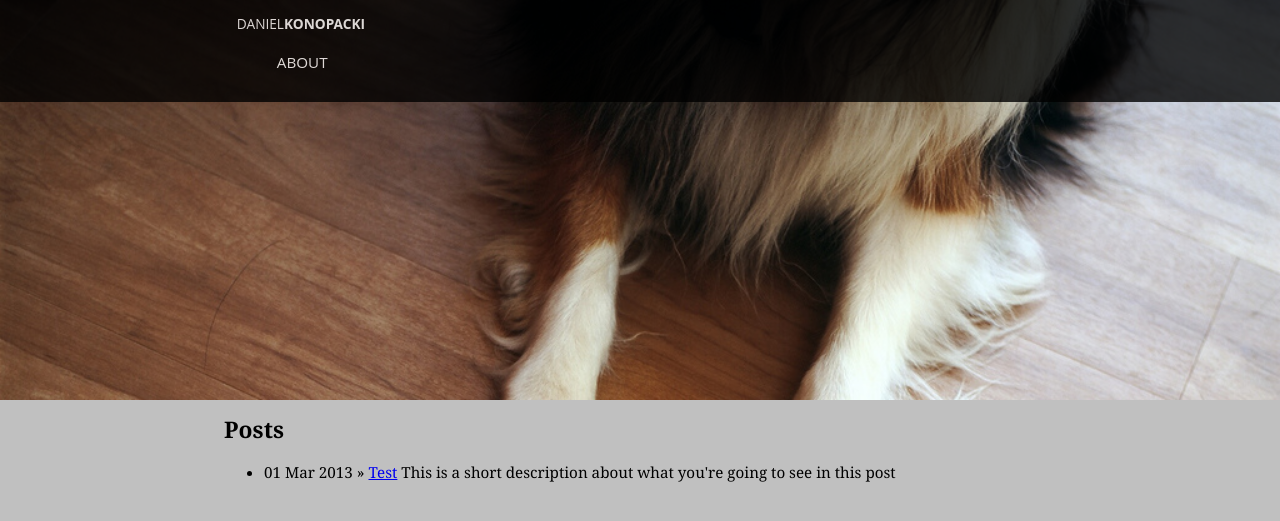
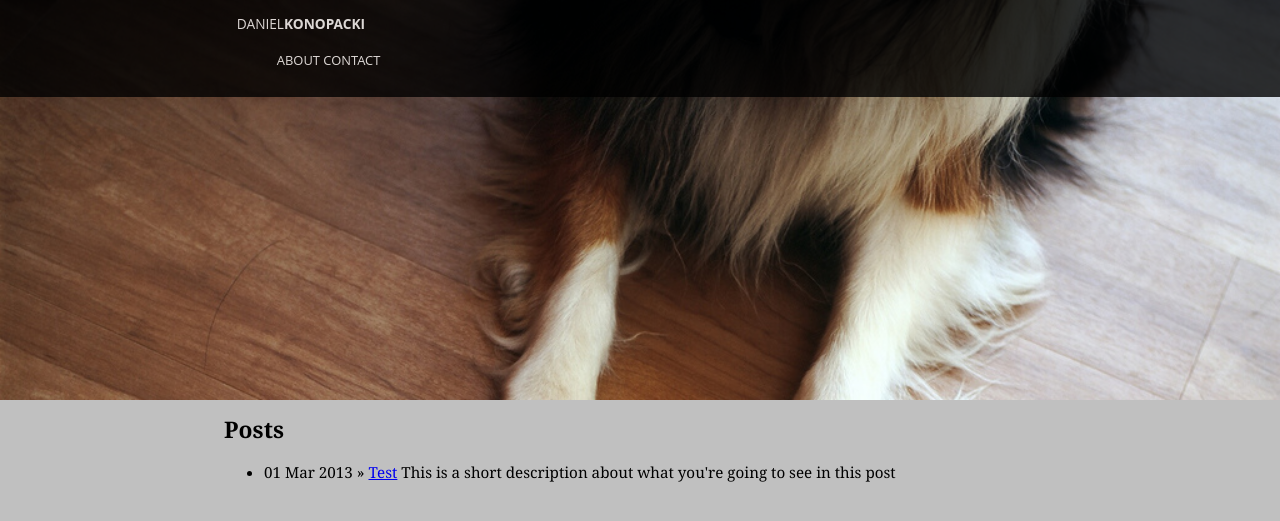
Before and after one commit to danielkonopacki/danielkonopacki.github.com, a Jekyll site: the page built from index.html, in a window 1280 px wide. Shown: the top 521 px of the page. Built offline with Jekyll 4.4.1, drawn with Linux system fonts in a browser that asks for light colours; Markdown is read by kramdown in place of the engine named in the settings.

Commit message:
CSS updates

```diff
--- a/_layouts/default.html
+++ b/_layouts/default.html
@@ -12,7 +12,11 @@
     <div class="content-container">
       <div id="site-title">
         <h1><a href="/">Daniel<strong>Konopacki</strong></a></h1>
-        <section><ul><li><a href="/about">About</a></li></ul></section>
+        <section>
+          <ul id="nav">
+            <li><a href="/about">About</a></li>
+            <li><a href="/contact">Contact</a></li>
+          </ul></section>
       </div>
     </div>
   </div>
--- a/css/typography.css
+++ b/css/typography.css
@@ -17,6 +17,10 @@ body {
   padding: 0;
 }
 
+#site-title #nav {
+  font-size: 85%;
+}
+
 #site-title a {
   color: white;
   text-decoration: none;
```
Also changed, not shown: 2 other files.
